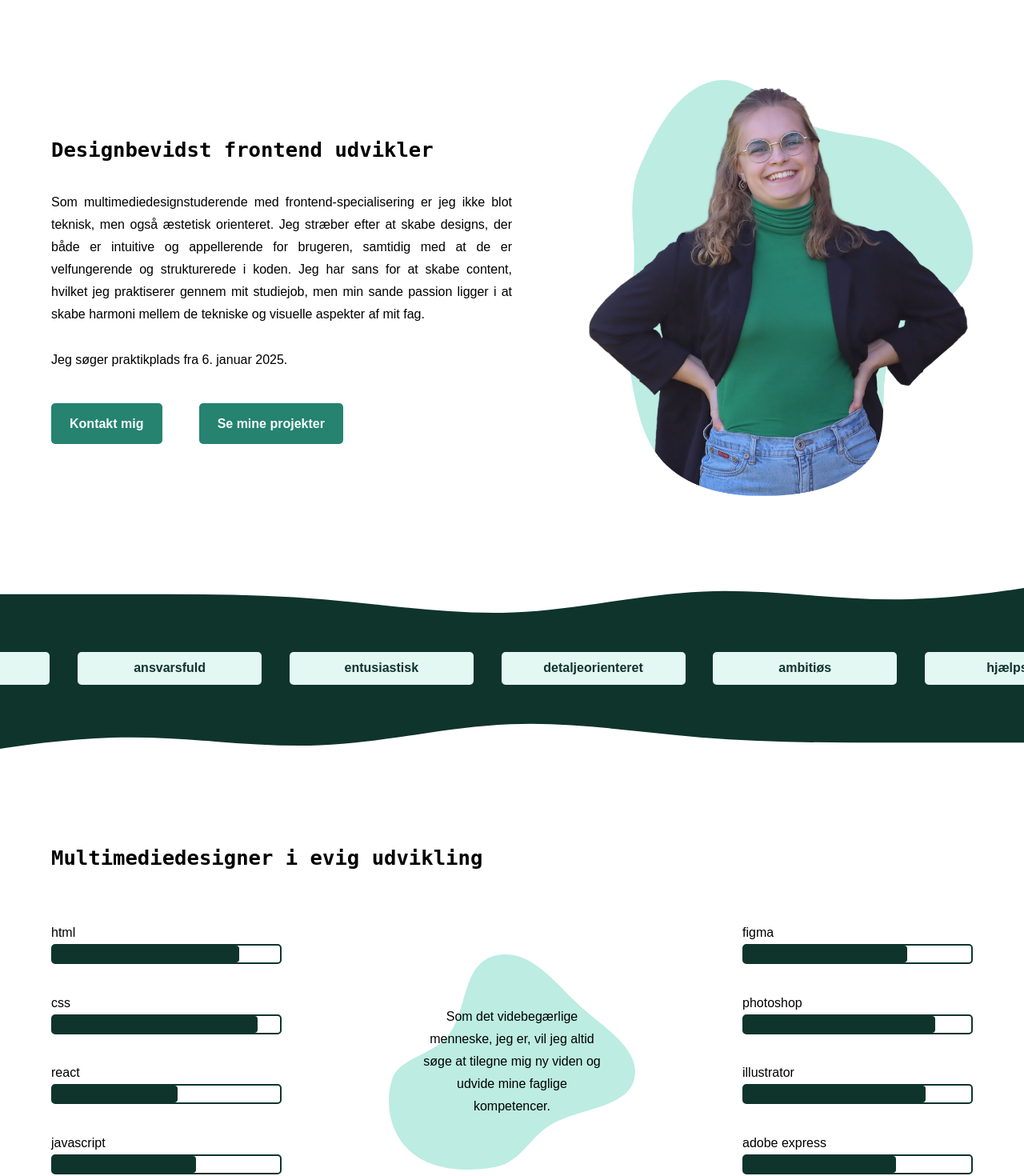
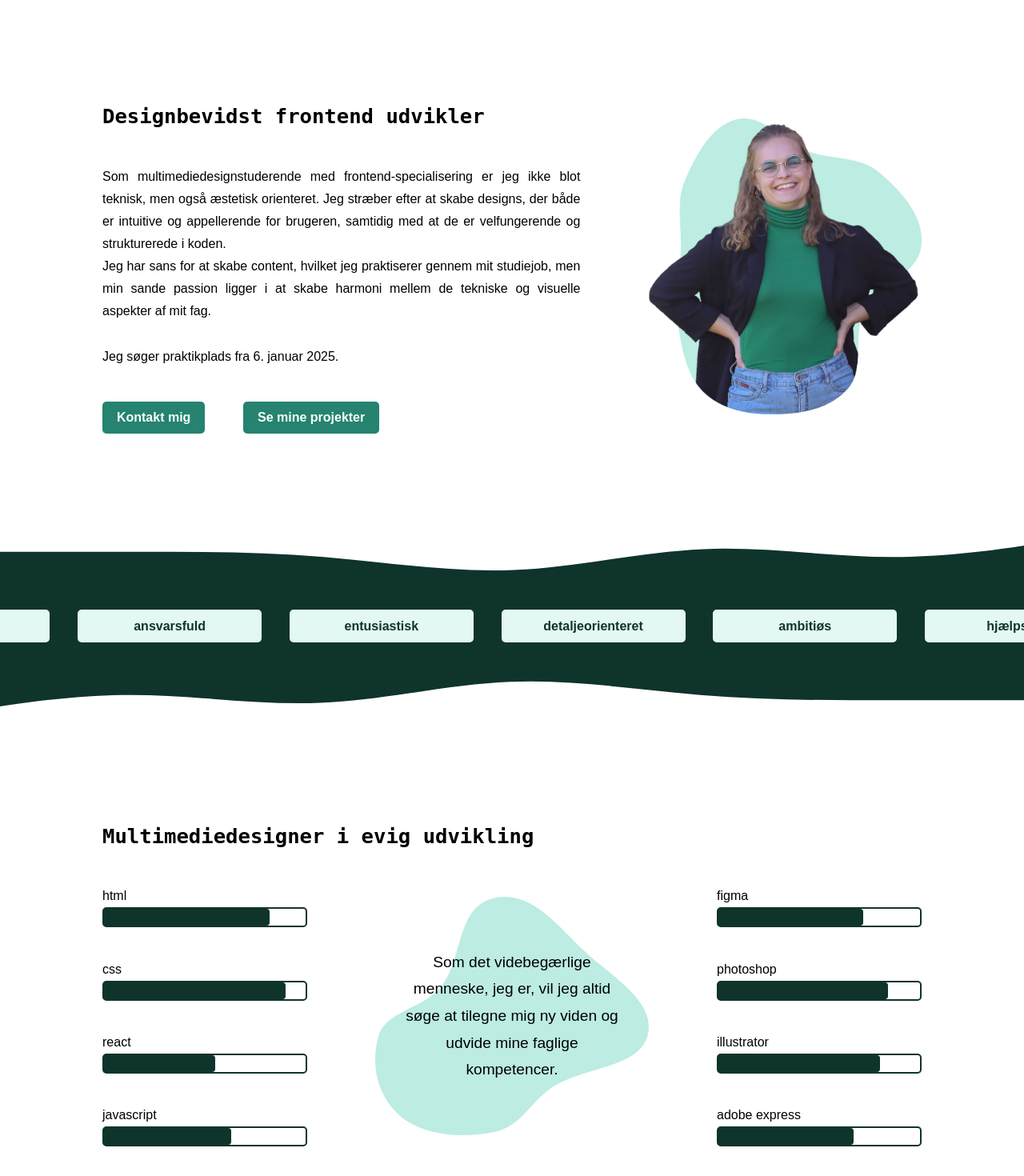
Before and after one commit to imhp1721/portfolio, a React (Vite) app: page / in a window 1280 px wide. Shown: the part 424-1894 px from the top of the page at 80% size. Built offline with nearby package versions, Linux system fonts and the light colour scheme; a web font is replaced by a local one.

Commit message:
home page updated

```diff
--- a/src/App.css
+++ b/src/App.css
@@ -99,7 +99,7 @@ p {
 
 h2 {
   font-size: var(--font_m);
-  padding-bottom: 5%;
+  padding-bottom: 3dvw;
 }
 
 .cta_txt {
@@ -112,9 +112,16 @@ h2 {
   border-radius: 5px;
   color: var(--clr_light_bg);
   cursor: pointer;
-  font-weight: 700;
-  padding: 2% 4%;
+  font-weight: var(--main_font_bold);
+  padding: 1% 3%;
+  transition: all 0.2s ease-in-out;
   width: fit-content;
+}
+
+.cta_btn:hover {
+  background-color: var(--clr_light1);
+  outline: 2px solid var(--clr_cta);
+  color: var(--clr_cta);
 }
 
 /* --------------------------------------------------
@@ -168,9 +175,9 @@ nav .logo {
   display: flex;
   grid-column: 2 / 5;
   grid-row: 1 / 2;
-  padding-top: 5%;
+  padding-top: 4%;
   transform: scale(1);
-  transition: all .2s ease-in-out;
+  transition: all 0.2s ease-in-out;
 }
 
 nav .logo img {
@@ -202,7 +209,7 @@ nav ul {
 nav li {
   height: fit-content;
   transform: scale(1);
-  transition: all .2s ease-in-out;
+  transition: all 0.2s ease-in-out;
   width: fit-content;
 }
 
@@ -308,13 +315,13 @@ main .info {
   align-items: center;
   display: grid;
   grid-template-columns: repeat(12, 1fr);
-  margin: 8% auto;
+  margin: 10% auto;
   max-width: 1200px;
-  width: 90%;
+  width: 80%;
 }
 
 .info article {
-  grid-column: 1 / 7;
+  grid-column: 1 /8;
 }
 
 .info article div {
@@ -323,7 +330,7 @@ main .info {
 }
 
 .info img {
-  grid-column: 8 / -1;
+  grid-column: 9 / -1;
 }
 
 /* ---------------------------------------------------------
@@ -335,7 +342,7 @@ main .info {
 .feature {
   align-items: center;
   display: grid;
-  grid-template-columns: repeat(12, 1fr);
+  grid-template-columns: 1fr;
 }
 
 .feature .wave {
@@ -379,9 +386,9 @@ main .info {
   align-items: center;
   display: grid;
   grid-template-columns: repeat(12, 1fr);
-  margin: 8% auto;
+  margin: 10% auto;
   max-width: 1200px;
-  width: 90%;
+  width: 80%;
 }
 
 .skills h2 {
@@ -397,7 +404,6 @@ main .info {
   display: flex;
   grid-column: 5 / 9;
   justify-content: center;
-  padding: 10%;
   position: relative;
 }
 
@@ -405,15 +411,15 @@ main .info {
   font-weight: var(--main_font_medium);
   position: absolute;
   text-align: center;
-  width: 60%;
+  width: 80%;
 }
 
 .skills .design {
   grid-column: 10 / -1;
 }
 
-.skill {
-  padding-bottom: 12%;
+.skill:not(:last-child) {
+  padding-bottom: 3dvw;
 }
 
 .bar {
@@ -635,10 +641,18 @@ form .cta_btn {
   padding: 1% 2%;
   text-align: center;
 }
+/* ------------------------------------------------------------------------
+  EXTRA LARGE SCREENS
+-------------------------------------------------------------------------- */
+@media only screen and (min-width: 1200px) {
+  .skills .quote p {
+    font-size: var(--nav_size);
+  }
+}
 
-/* ----------------
+/* -----------------------------------------------------------------------
   MEDIUM SCREENS
------------------ */
+-------------------------------------------------------------------------- */
 
 @media only screen and (max-width: 800px) {
   #root {
@@ -764,9 +778,9 @@ form .cta_btn {
   }
 }
 
-/* ----------------
+/* ---------------------------------------------------------------------------
   SMALL SCREENS
------------------ */
+---------------------------------------------------------------------------- */
 
 @media only screen and (max-width: 450px) {
   #root {
--- a/src/pages/Home.jsx
+++ b/src/pages/Home.jsx
@@ -28,10 +28,12 @@ function Home() {
               frontend-specialisering er jeg ikke blot teknisk, men også
               æstetisk orienteret. Jeg stræber efter at skabe designs, der både
               er intuitive og appellerende for brugeren, samtidig med at de er
-              velfungerende og strukturerede i koden. Jeg har sans for at skabe
-              content, hvilket jeg praktiserer gennem mit studiejob, men min
-              sande passion ligger i at skabe harmoni mellem de tekniske og
-              visuelle aspekter af mit fag.
+              velfungerende og strukturerede i koden.
+            </p>
+            <p>
+              Jeg har sans for at skabe content, hvilket jeg praktiserer gennem
+              mit studiejob, men min sande passion ligger i at skabe harmoni
+              mellem de tekniske og visuelle aspekter af mit fag.
             </p>
             <p className="cta_txt">
               Jeg søger praktikplads fra 6. januar 2025.
```
